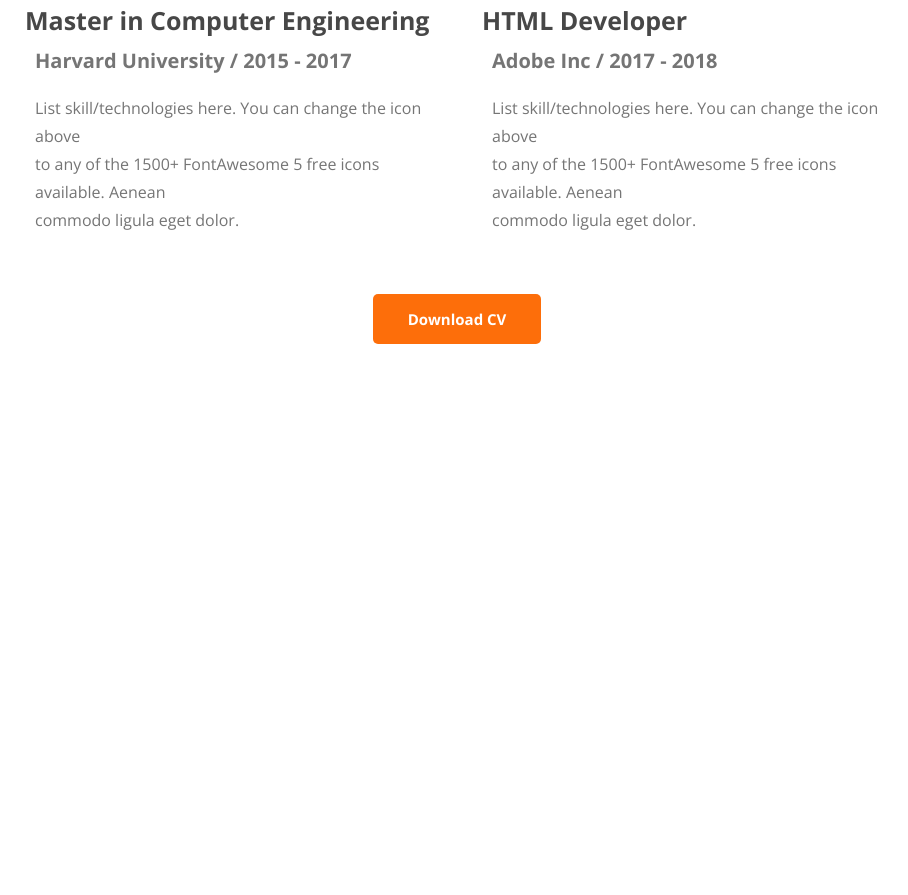
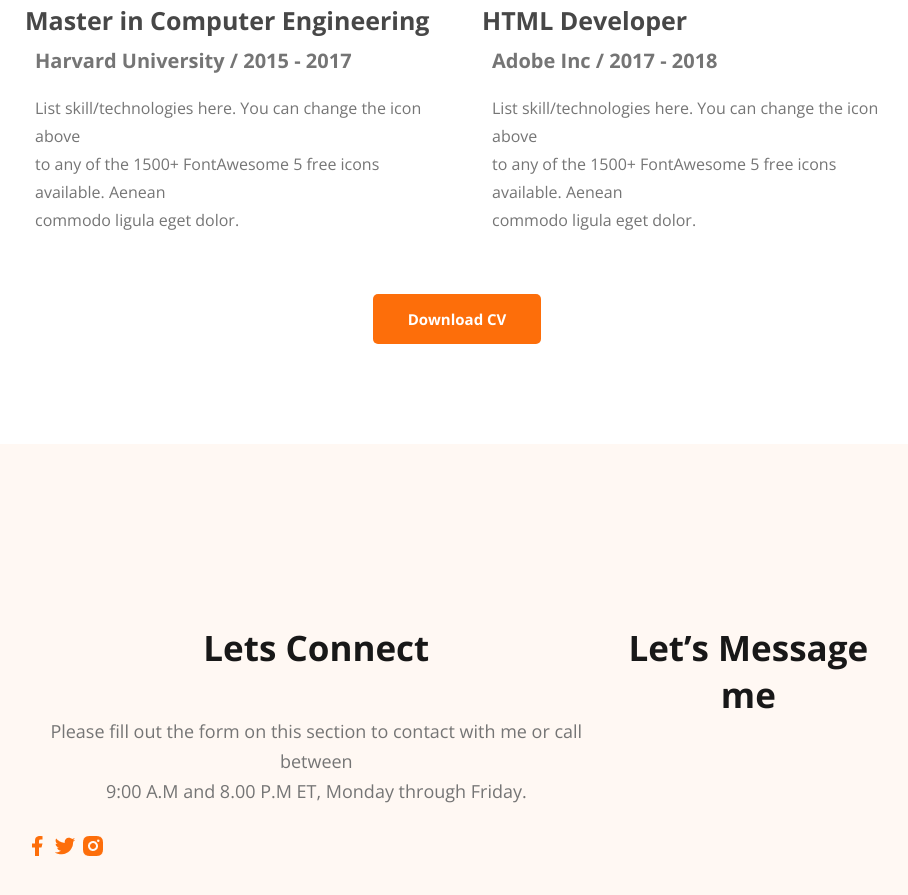
Before and after one commit to naeimhasan2/Portfolio-resources-project-1, a plain HTML site: page index.html in a window 1280 px wide. Shown: the part 3310-4205 px from the top of the page, without its empty margins (183-1091 px from the left). Before the commit the page ends 3762 px from the top, so only its background shows below. Drawn offline with nearby package versions, Linux system fonts and the light colour scheme.

Commit message:
3rd commit

```diff
--- a/index.css
+++ b/index.css
@@ -264,3 +264,13 @@
     text-align: center;
     padding: 50px 0 100px;
 }
+
+
+
+/* footer section styles */
+
+.footer{
+    display: flex;
+    background: #FFF8F3;
+    padding: 130px 200px;
+}
--- a/index.html
+++ b/index.html
@@ -145,7 +145,8 @@
                                 skill/technologies here. You can change the icon
                                 above <br>
                                 to any of the 1500+ FontAwesome 5 free icons
-                                available. Aenean <br> commodo ligula eget dolor.</div>
+                                available. Aenean <br> commodo ligula eget
+                                dolor.</div>
                         </div>
                         <hr class="hr">
                         <div class="resume-item">
@@ -157,7 +158,8 @@
                                 skill/technologies here. You can change the icon
                                 above <br>
                                 to any of the 1500+ FontAwesome 5 free icons
-                                available. Aenean <br> commodo ligula eget dolor.</div>
+                                available. Aenean <br> commodo ligula eget
+                                dolor.</div>
                         </div>
                         <hr>
                         <div class="resume-item">
@@ -169,7 +171,8 @@
                                 skill/technologies here. You can change the icon
                                 above <br>
                                 to any of the 1500+ FontAwesome 5 free icons
-                                available. Aenean <br> commodo ligula eget dolor.</div>
+                                available. Aenean <br> commodo ligula eget
+                                dolor.</div>
                         </div>
                     </div>
                     <div class="resume-colum">
@@ -182,7 +185,8 @@
                                 skill/technologies here. You can change the icon
                                 above <br>
                                 to any of the 1500+ FontAwesome 5 free icons
-                                available. Aenean <br> commodo ligula eget dolor.</div>
+                                available. Aenean <br> commodo ligula eget
+                                dolor.</div>
                         </div>
                         <hr>
                         <div class="resume-item">
@@ -193,7 +197,8 @@
                                 skill/technologies here. You can change the icon
                                 above <br>
                                 to any of the 1500+ FontAwesome 5 free icons
-                                available. Aenean <br> commodo ligula eget dolor.</div>
+                                available. Aenean <br> commodo ligula eget
+                                dolor.</div>
                         </div>
                         <hr>
                         <div class="resume-item">
@@ -204,20 +209,35 @@
                                 skill/technologies here. You can change the icon
                                 above <br>
                                 to any of the 1500+ FontAwesome 5 free icons
-                                available. Aenean <br> commodo ligula eget dolor.</div>
+                                available. Aenean <br> commodo ligula eget
+                                dolor.</div>
                         </div>
                     </div>
 
                 </div>
                 <div class="download-cv">
-                <a href><button class="btn-primary">Download CV</button></a>
-            </div>
+                    <a href><button class="btn-primary">Download CV</button></a>
+                </div>
             </section>
 
         </main>
 
-        <footer>
-
+        <footer class="footer">
+            <div class="footer-column">
+                <h3 class="section-title">Lets Connect</h3>
+                <p class="section-description">Please fill out the form on this section to contact with me
+                    or call between <br> 9:00 A.M and 8.00 P.M ET, Monday through
+                    Friday.</p>
+                    <div class="social-links">
+                        <a href=""><img src="icons/facebook.png" alt=""></a>
+                        <a href=""><img src="icons/twitter.png" alt=""></a>
+                        <a href=""><img src="icons/insta.png" alt=""></a>
+                    </div>
+            </div>
+            <div class="footer-column">
+                <h3 class="section-title">Let’s Message me</h3>
+                <p></p>
+            </div>
         </footer>
 
     </body>
```
